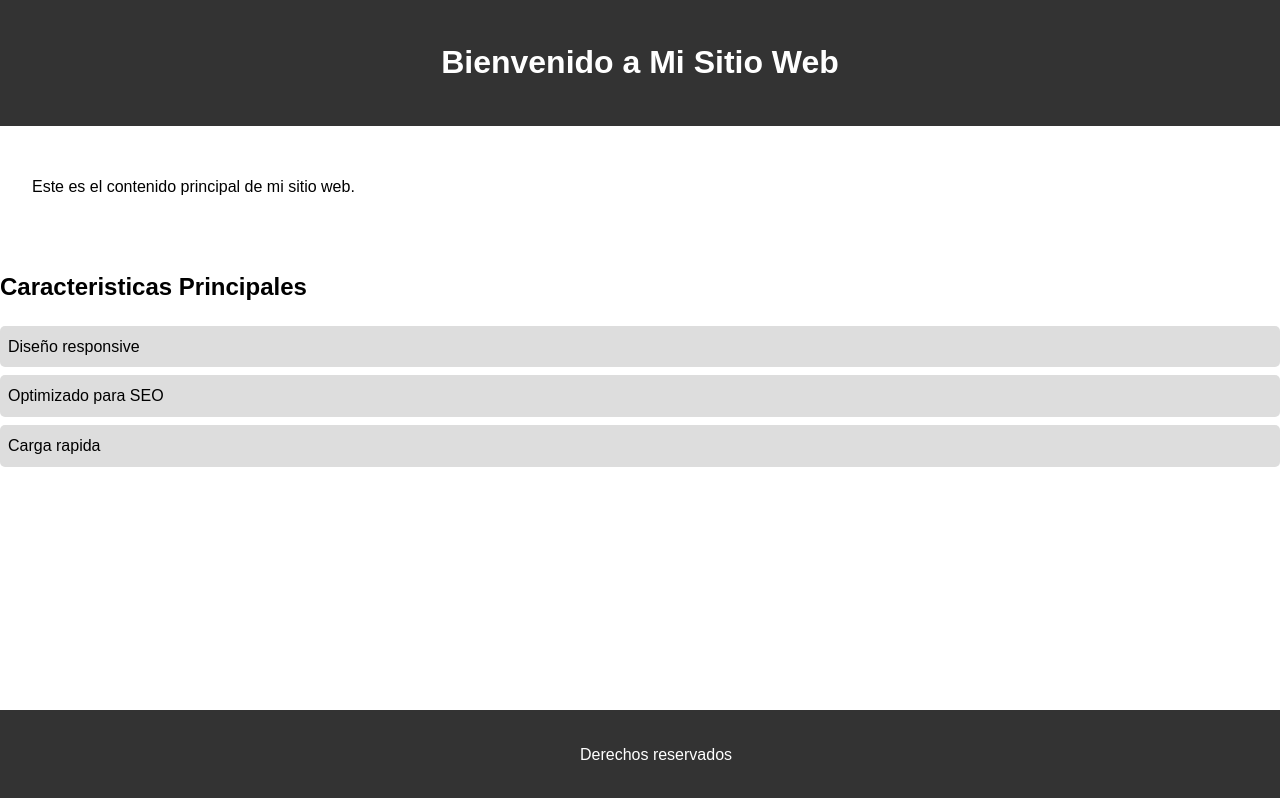
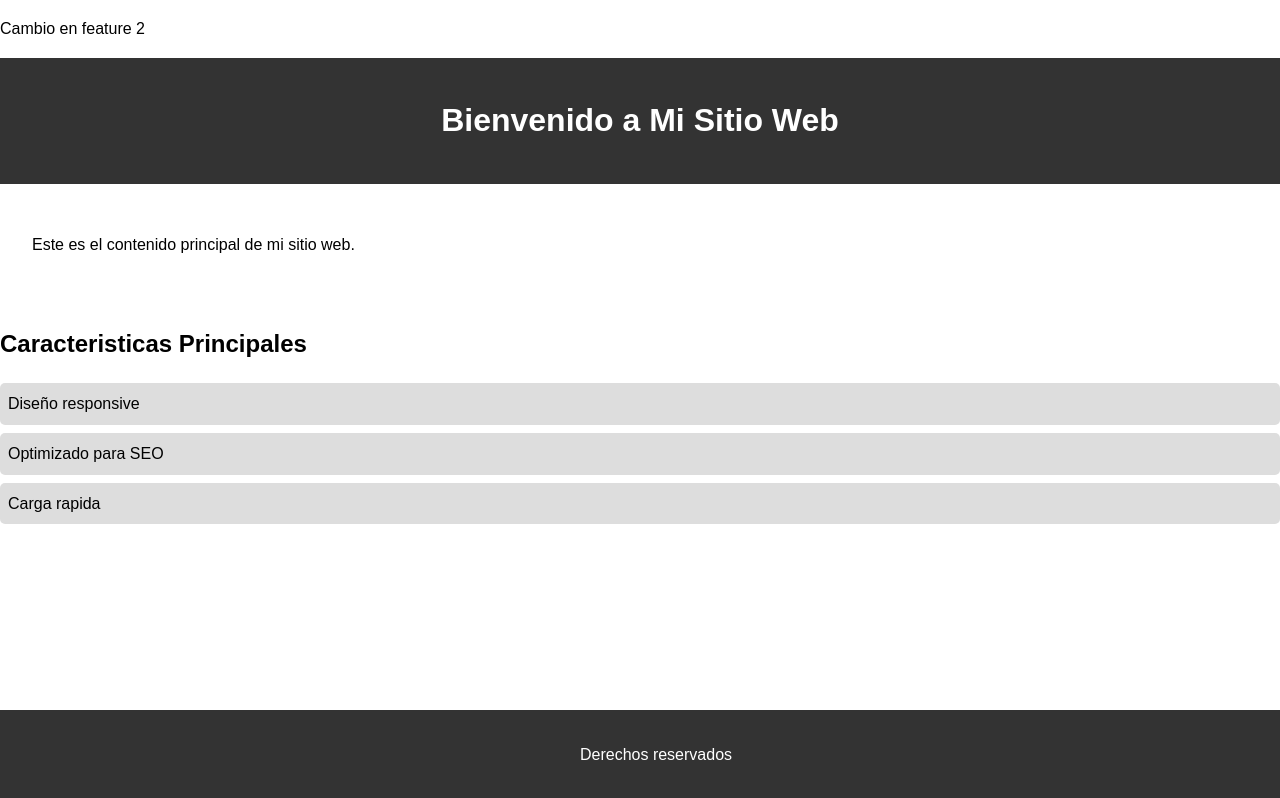
Before and after one commit to pixdiego74/Exercise-1, a plain HTML site: page index.html in a window 1280 px wide. Drawn offline with Linux system fonts and the light colour scheme.

Commit message:
Cambio feature 2

```diff
--- a/index.html
+++ b/index.html
@@ -9,6 +9,7 @@
 </head>
 
 <body>
+    <p>Cambio en feature 2</p>
     <header>
         <h1>Bienvenido a Mi Sitio Web</h1>
     </header>
```
